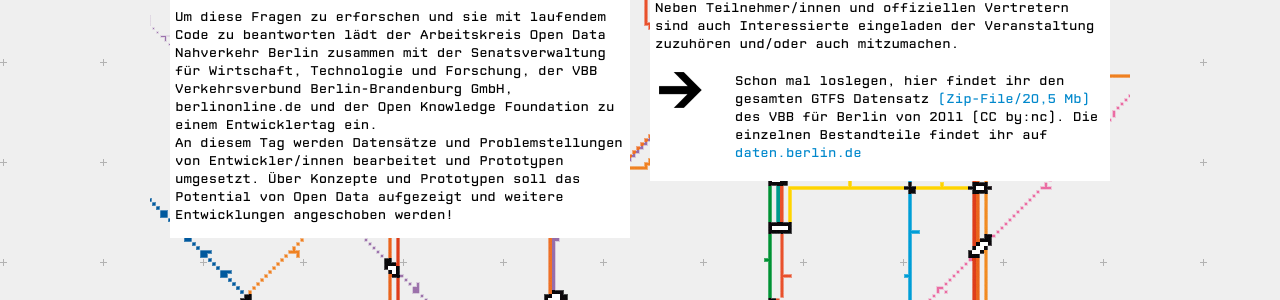
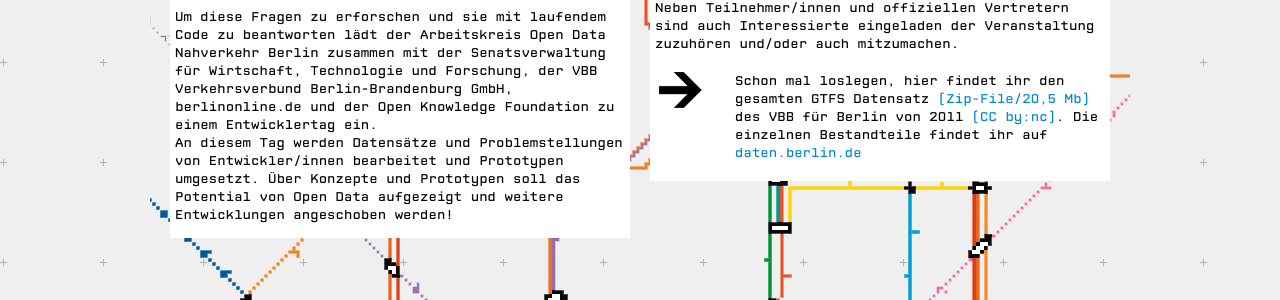
Before and after one commit to okfde/berlin.appsandthecity, a Jekyll site: the page built from index.html, in a window 1280 px wide and 900 px high. Shown: the part 341-641 px from the top of the window. Built offline with Jekyll 4.4.1, drawn with Linux system fonts in a browser that asks for light colours; nearby versions of some CDN libraries; Markdown is read by kramdown in place of the engine named in the settings; part of the change alters nothing that is shown.

Commit message:
cc by nc link geändert

```diff
--- a/index.html
+++ b/index.html
@@ -25,7 +25,7 @@ An diesem Tag werden Datensätze und Problemstellungen von Entwickler/innen bear
       </div>
       <div class="span5">
         <p>
-          Schon mal loslegen, hier findet ihr den gesamten GTFS Datensatz <a href="http://www.datenfragen.de/openvbb/GTF_VBB_BVG_20110530.zip">(Zip-File/20,5 Mb)</a> des VBB für Berlin von 2011 (CC by:nc). Die einzelnen Bestandteile findet ihr auf <a href="http://daten.berlin.de/tags/bvg">daten.berlin.de
+          Schon mal loslegen, hier findet ihr den gesamten GTFS Datensatz <a href="http://www.datenfragen.de/openvbb/GTF_VBB_BVG_20110530.zip">(Zip-File/20,5 Mb)</a> des VBB für Berlin von 2011 <a href="http://creativecommons.org/licenses/by-nc/3.0/de/">(CC by:nc)</a>. Die einzelnen Bestandteile findet ihr auf <a href="http://daten.berlin.de/tags/bvg">daten.berlin.de
         </p>
       </div>
     </div>
```
